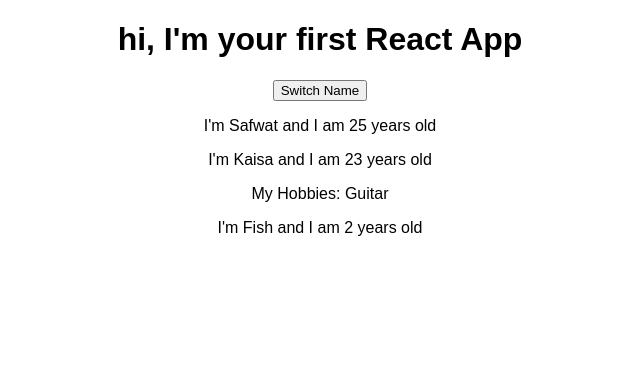
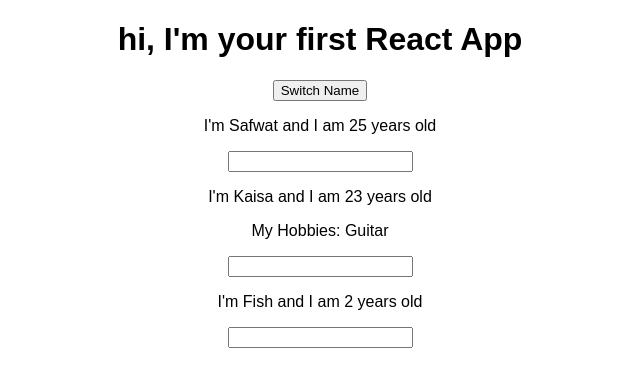
Before and after one commit to SafwatImran/ReactPractice, a React (Create React App) app: page / in a window 1280 px wide. Shown: the top 386 px of the page, without its empty margins (320-960 px from the left). Built offline with nearby package versions, Linux system fonts and the light colour scheme.

Commit message:
Name Change Handler

```diff
--- a/src/App.js
+++ b/src/App.js
@@ -21,6 +21,16 @@
     otherState : personState.otherState
   })
 };
+  const nameChangedHandler = (event) =>{
+    setPersonsState({
+      persons :[
+      { name : 'Safwat Imran', age : 25},
+      { name : event.target.value, age : 23},
+      { name : 'Fisher', age :26 }
+    ]
+  })
+}
+
   return (
      <div className="App">
       <h1>hi, I'm your first React App</h1>
@@ -28,7 +38,7 @@
       <Person name=
       {personState.persons[0].name} age={personState.persons[0].age}/>
       <Person name=
-      {personState.persons[1].name} age={personState.persons[1].age} click ={switchNameHandler.bind(this, "JackTheRipper")}>My Hobbies: Guitar </Person>
+      {personState.persons[1].name} age={personState.persons[1].age} click ={switchNameHandler.bind(this, "JackTheRipper")} changed = {nameChangedHandler}>My Hobbies: Guitar </Person>
       <Person name =
       {personState.persons[2].name} age= {personState.persons[2].age}/>
     </div>
--- a/src/Person/Person.js
+++ b/src/Person/Person.js
@@ -4,6 +4,7 @@
     <div>
         <p onClick={props.click}>I'm {props.name} and I am {props.age} years old</p>
         <p>{props.children}</p>
+        <input type ="text" onChange={props.changed}/>
     </div>
     )
 }
```
